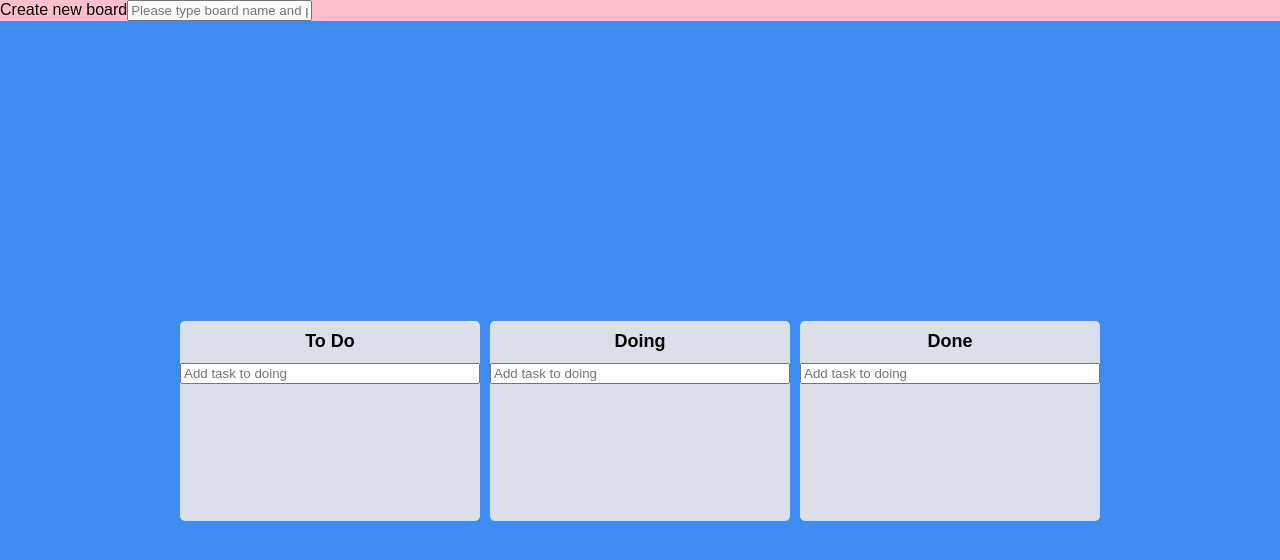
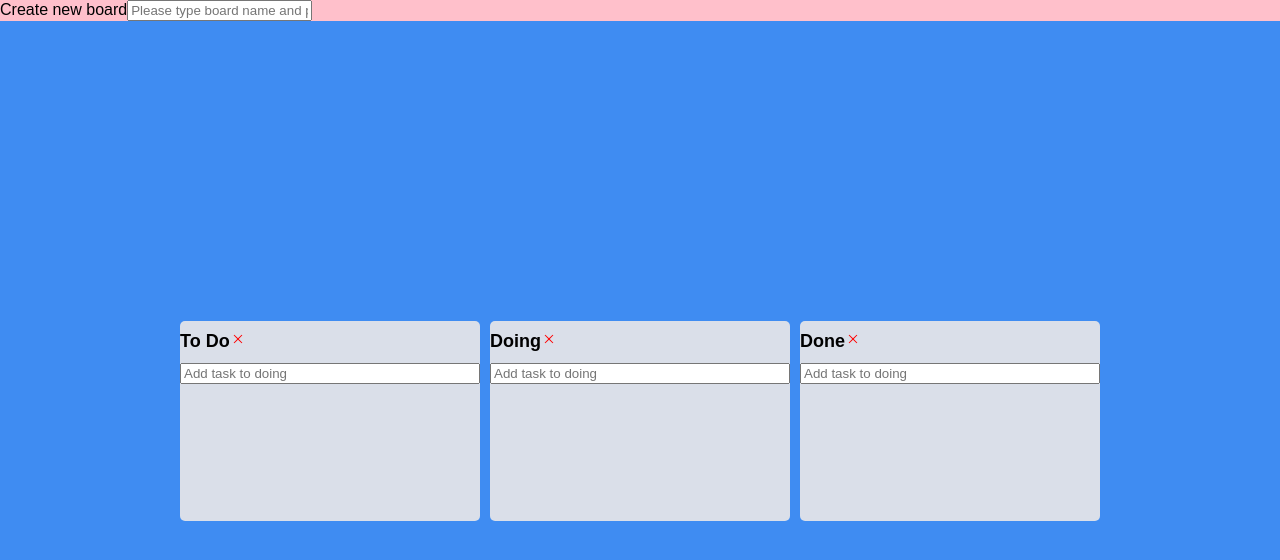
Before and after one commit to UHyun-K/kanban, a React (Create React App) app: page / in a window 1280 px wide. Shown: the top 560 px of the page. Built offline with nearby package versions, Linux system fonts and the light colour scheme.

Commit message:
board delete

```diff
--- a/src/Components/Board.tsx
+++ b/src/Components/Board.tsx
@@ -4,7 +4,11 @@ import styled from "styled-components";
 import DraggableCard from "./DraggableCard";
 import { ITodo, toDoState } from "../atoms";
 import { useSetRecoilState } from "recoil";
+import { VscClose } from "react-icons/vsc";
 
+const style = {
+    color: "red",
+};
 const Wrapper = styled.div`
     width: 300px;
     padding-top: 10px;
@@ -14,6 +18,9 @@ const Wrapper = styled.div`
     display: flex;
     flex-direction: column;
     overflow: hidden;
+    div {
+        display: flex;
+    }
 `;
 const Title = styled.h1`
     text-align: center;
@@ -69,10 +76,21 @@ function Board({ toDos, boardId }: IBoardProps) {
         });
         setValue("toDo", "");
     };
-
+    const onClick = (event: React.MouseEvent<SVGElement>) => {
+        setToDos((allBoards) => {
+            const BoardCopy = { ...allBoards };
+            console.log(BoardCopy);
+            delete BoardCopy[boardId];
+            return BoardCopy;
+        });
+    };
     return (
         <Wrapper>
-            <Title>{boardId}</Title>
+            <div>
+                <Title>{boardId}</Title>
+                <VscClose style={style} onClick={onClick} />
+            </div>
+
             <Form onSubmit={handleSubmit(onValid)}>
                 <input
                     {...register("toDo", { required: true })}
```
